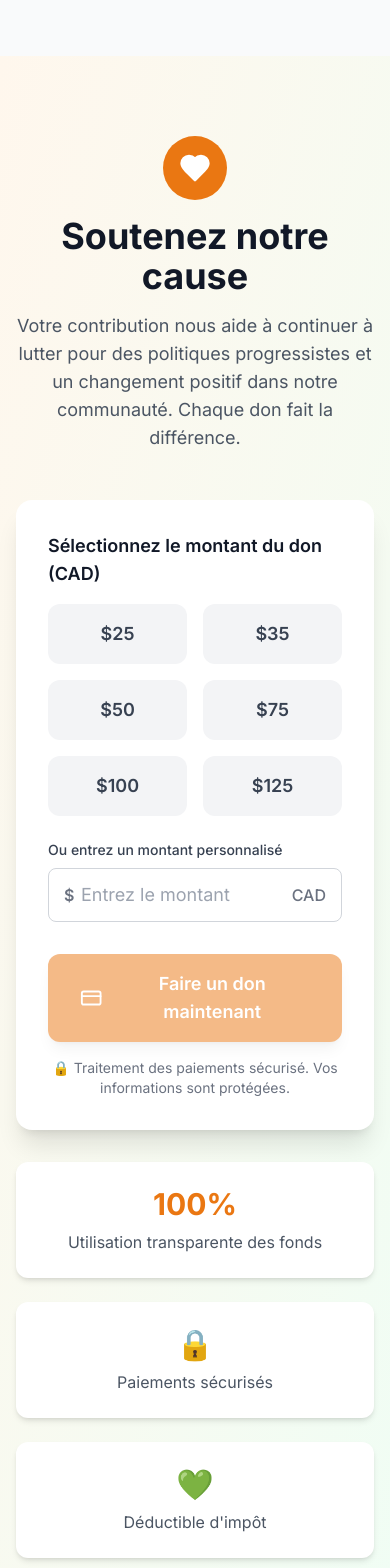
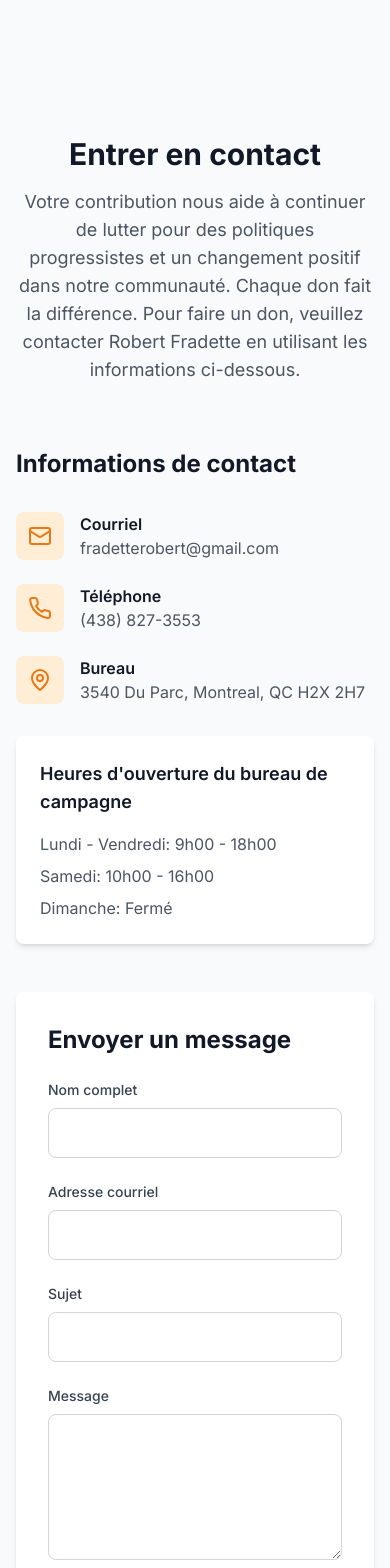
Before and after one commit to venkatesh-venk/robert-portfolio, a Next.js app: page /fr in a window 390 px wide. Shown: the part 7800-9368 px from the top of the page. Built offline with nearby package versions, Linux system fonts and the light colour scheme.

Commit message:
Update contact information and team member details in English and French, remove Donate component from navigation and home pages, and enhance the Contact component with localized text for improved user experience.

```diff
--- a/messages/en.json
+++ b/messages/en.json
@@ -151,7 +151,7 @@
   },
   "Contact": {
     "title": "Get In Touch",
-    "subtitle": "Have questions or want to get involved? We would love to hear from you. Together, we can build a better future for our community.",
+    "subtitle": "Your contribution helps us continue fighting for progressive policies and positive change in our community. Every donation makes a difference. To make a donation, please contact Robert Fradette using the information below.",
     "contactInformation": "Contact Information",
     "email": "Email",
     "phone": "Phone",
--- a/messages/fr.json
+++ b/messages/fr.json
@@ -151,7 +151,7 @@
   },
   "Contact": {
     "title": "Entrer en contact",
-    "subtitle": "Vous avez des questions ou vous voulez vous impliquer? Nous aimerions avoir de vos nouvelles. Ensemble, nous pouvons construire un meilleur avenir pour notre communauté.",
+    "subtitle": "Votre contribution nous aide à continuer de lutter pour des politiques progressistes et un changement positif dans notre communauté. Chaque don fait la différence. Pour faire un don, veuillez contacter Robert Fradette en utilisant les informations ci-dessous.",
     "contactInformation": "Informations de contact",
     "email": "Courriel",
     "phone": "Téléphone",
--- a/src/app/en/our-movement/page.tsx
+++ b/src/app/en/our-movement/page.tsx
@@ -89,7 +89,7 @@ export default function OurMovementPage() {
                 What is <span className="text-primary-400">Citoyens en Action</span>?
               </h1>
               <p className="text-xl text-white/90">
-                Citoyens en Action is a grassroots progressive political movement dedicated to creating positive change in our community through collaboration, innovation, and genuine commitment to public service.
+              Citoyens en Action is a progressive and environmentally conscious political movement dedicated to creating positive change in our community through collaboration, innovation, and a genuine commitment to public service.
               </p>
             </motion.div>
           </div>
--- a/src/app/en/page.tsx
+++ b/src/app/en/page.tsx
@@ -2,7 +2,6 @@ import Hero from "@/components/Hero";
 import About from "@/components/About";
 import Community from "@/components/Community";
 import Issues from "@/components/Issues";
-import Donate from "@/components/Donate";
 import Contact from "@/components/Contact";
 import Navigation from "@/components/Navigation";
 
@@ -14,7 +13,6 @@ export default function EnHome() {
       <About />        {/* Section 2: WHO - The People & The Movement */}
       <Community />    {/* Section 3: WHERE - The Community & The Action */}
       <Issues />       {/* Platform/Issues */}
-      <Donate />
       <Contact />
     </main>
   );
--- a/src/app/fr/page.tsx
+++ b/src/app/fr/page.tsx
@@ -2,7 +2,6 @@ import Hero from "@/components/Hero";
 import About from "@/components/About";
 import Community from "@/components/Community";
 import Issues from "@/components/Issues";
-import Donate from "@/components/Donate";
 import Contact from "@/components/Contact";
 import Navigation from "@/components/Navigation";
 
@@ -14,7 +13,6 @@ export default function FrHome() {
       <About />        {/* Section 2: QUI - Les Personnes & Le Mouvement */}
       <Community />    {/* Section 3: OÙ - La Communauté & L'Action */}
       <Issues />       {/* Plateforme/Enjeux */}
-      <Donate />
       <Contact />
     </main>
   );
--- a/src/components/Contact.tsx
+++ b/src/components/Contact.tsx
@@ -3,8 +3,10 @@
 import { motion } from "framer-motion";
 import { Mail, Phone, MapPin, Send } from "lucide-react";
 import { useState } from "react";
+import { useTranslations } from '@/contexts/LocaleContext';
 
 const Contact = () => {
+  const t = useTranslations('Contact');
   const [formData, setFormData] = useState({
     name: "",
     email: "",
@@ -38,11 +40,10 @@ const Contact = () => {
           className="text-center mb-16"
         >
           <h2 className="text-3xl md:text-4xl font-bold text-gray-900 mb-4">
-            Get In Touch
+            {t('title')}
           </h2>
           <p className="text-lg text-gray-600 max-w-3xl mx-auto">
-            Have questions or want to get involved? I would love to hear from you.
-            Together, we can build a better future for our community.
+            {t('subtitle')}
           </p>
         </motion.div>
 
@@ -54,14 +55,14 @@ const Contact = () => {
             transition={{ duration: 0.8 }}
             viewport={{ once: true }}
           >
-            <h3 className="text-2xl font-bold text-gray-900 mb-8">Contact Information</h3>
+            <h3 className="text-2xl font-bold text-gray-900 mb-8">{t('contactInformation')}</h3>
             <div className="space-y-6">
               <div className="flex items-center">
                 <div className="w-12 h-12 bg-primary-100 rounded-lg flex items-center justify-center mr-4">
                   <Mail className="w-6 h-6 text-primary-600" />
                 </div>
                 <div>
-                  <p className="font-semibold text-gray-900">Email</p>
+                  <p className="font-semibold text-gray-900">{t('email')}</p>
                   <p className="text-gray-600">fradetterobert@gmail.com</p>
                 </div>
               </div>
@@ -71,7 +72,7 @@ const Contact = () => {
                   <Phone className="w-6 h-6 text-primary-600" />
                 </div>
                 <div>
-                  <p className="font-semibold text-gray-900">Phone</p>
+                  <p className="font-semibold text-gray-900">{t('phone')}</p>
                   <p className="text-gray-600">(438) 827-3553</p>
                 </div>
               </div>
@@ -81,7 +82,7 @@ const Contact = () => {
                   <MapPin className="w-6 h-6 text-primary-600" />
                 </div>
                 <div>
-                  <p className="font-semibold text-gray-900">Office</p>
+                  <p className="font-semibold text-gray-900">{t('office')}</p>
                   <p className="text-gray-600">3540 Du Parc, Montreal, QC H2X 2H7</p>
                 </div>
               </div>
@@ -89,12 +90,12 @@ const Contact = () => {
 
             <div className="mt-8 p-6 bg-white rounded-lg shadow-md">
               <h4 className="text-lg font-semibold text-gray-900 mb-4">
-                Campaign Office Hours
+                {t('campaignOfficeHours')}
               </h4>
               <div className="space-y-2 text-gray-600">
-                <p>Monday - Friday: 9:00 AM - 6:00 PM</p>
-                <p>Saturday: 10:00 AM - 4:00 PM</p>
-                <p>Sunday: Closed</p>
+                <p>{t('officeHours.weekdays')}</p>
+                <p>{t('officeHours.saturday')}</p>
+                <p>{t('officeHours.sunday')}</p>
               </div>
             </div>
           </motion.div>
@@ -107,12 +108,12 @@ const Contact = () => {
             viewport={{ once: true }}
           >
             <form onSubmit={handleSubmit} className="bg-white p-8 rounded-lg shadow-md">
-              <h3 className="text-2xl font-bold text-gray-900 mb-6">Send a Message</h3>
+              <h3 className="text-2xl font-bold text-gray-900 mb-6">{t('sendMessage')}</h3>
 
               <div className="grid md:grid-cols-2 gap-6 mb-6">
                 <div>
                   <label htmlFor="name" className="block text-sm font-medium text-gray-700 mb-2">
-                    Full Name
+                    {t('form.fullName')}
                   </label>
                   <input
                     type="text"
@@ -126,7 +127,7 @@ const Contact = () => {
                 </div>
                 <div>
                   <label htmlFor="email" className="block text-sm font-medium text-gray-700 mb-2">
-                    Email Address
+                    {t('form.emailAddress')}
                   </label>
                   <input
                     type="email"
@@ -142,7 +143,7 @@ const Contact = () => {
 
               <div className="mb-6">
                 <label htmlFor="subject" className="block text-sm font-medium text-gray-700 mb-2">
-                  Subject
+                  {t('form.subject')}
                 </label>
                 <input
                   type="text"
@@ -157,7 +158,7 @@ const Contact = () => {
 
               <div className="mb-6">
                 <label htmlFor="message" className="block text-sm font-medium text-gray-700 mb-2">
-                  Message
+                  {t('form.message')}
                 </label>
                 <textarea
                   id="message"
@@ -175,7 +176,7 @@ const Contact = () => {
                 className="w-full bg-primary-600 text-white py-3 px-6 rounded-lg font-semibold hover:bg-primary-700 transition-colors duration-200 flex items-center justify-center"
               >
                 <Send className="w-5 h-5 mr-2" />
-                Send Message
+                {t('form.sendMessage')}
               </button>
             </form>
           </motion.div>
--- a/src/components/Donate.tsx
+++ /dev/null
@@ -1,192 +0,0 @@
-"use client";
-
-import { useState } from 'react';
-import { motion } from 'framer-motion';
-import { Heart, Check, CreditCard } from 'lucide-react';
-import { useTranslations } from '@/contexts/LocaleContext';
-
-const Donate = () => {
-  const t = useTranslations('Donate');
-  const [selectedAmount, setSelectedAmount] = useState<number | null>(null);
-  const [customAmount, setCustomAmount] = useState('');
-  const [isProcessing, setIsProcessing] = useState(false);
-
-  const donationAmounts = [25, 35, 50, 75, 100, 125];
-
-  const handleDonate = (e: React.FormEvent) => {
-    e.preventDefault();
-    setIsProcessing(true);
-
-    const amount = selectedAmount || parseFloat(customAmount);
-
-    // Simulate donation processing
-    setTimeout(() => {
-      alert(`${t('thankYou')} $${amount} CAD!`);
-      setIsProcessing(false);
-      setSelectedAmount(null);
-      setCustomAmount('');
-    }, 1500);
-  };
-
-  const handleAmountClick = (amount: number) => {
-    setSelectedAmount(amount);
-    setCustomAmount('');
-  };
-
-  const handleCustomAmountChange = (e: React.ChangeEvent<HTMLInputElement>) => {
-    const value = e.target.value;
-    setCustomAmount(value);
-    if (value) {
-      setSelectedAmount(null);
-    }
-  };
-
-  const isValidAmount = selectedAmount || (customAmount && parseFloat(customAmount) > 0);
-
-  return (
-    <section id="donate" className="py-20 bg-gradient-to-br from-primary-50 to-green-50">
-      <div className="max-w-7xl mx-auto px-4 sm:px-6 lg:px-8">
-        {/* Header */}
-        <motion.div
-          initial={{ opacity: 0, y: 20 }}
-          whileInView={{ opacity: 1, y: 0 }}
-          viewport={{ once: true }}
-          transition={{ duration: 0.6 }}
-          className="text-center mb-12"
-        >
-          <div className="inline-flex items-center justify-center w-16 h-16 bg-primary-600 rounded-full mb-4">
-            <Heart className="w-8 h-8 text-white" fill="white" />
-          </div>
-          <h2 className="text-4xl md:text-5xl font-bold text-gray-900 mb-4">
-            {t('title')}
-          </h2>
-          <p className="text-lg text-gray-600 max-w-3xl mx-auto">
-            {t('subtitle')}
-          </p>
-        </motion.div>
-
-        {/* Donation Form */}
-        <motion.div
-          initial={{ opacity: 0, y: 20 }}
-          whileInView={{ opacity: 1, y: 0 }}
-          viewport={{ once: true }}
-          transition={{ duration: 0.6, delay: 0.2 }}
-          className="max-w-4xl mx-auto"
-        >
-          <div className="bg-white rounded-2xl shadow-xl p-8 md:p-12">
-            <form onSubmit={handleDonate}>
-              {/* Donation Amount Selection */}
-              <div className="mb-8">
-                <label className="block text-lg font-semibold text-gray-900 mb-4">
-                  {t('selectAmount')}
-                </label>
-                <div className="grid grid-cols-2 md:grid-cols-3 gap-4 mb-6">
-                  {donationAmounts.map((amount) => (
-                    <motion.button
-                      key={amount}
-                      type="button"
-                      whileHover={{ scale: 1.05 }}
-                      whileTap={{ scale: 0.95 }}
-                      onClick={() => handleAmountClick(amount)}
-                      className={`relative py-4 px-6 rounded-xl font-semibold text-lg transition-all duration-200 ${
-                        selectedAmount === amount
-                          ? 'bg-primary-600 text-white shadow-lg ring-2 ring-primary-600 ring-offset-2'
-                          : 'bg-gray-100 text-gray-700 hover:bg-gray-200'
-                      }`}
-                    >
-                      {selectedAmount === amount && (
-                        <span className="absolute top-2 right-2">
-                          <Check className="w-5 h-5" />
-                        </span>
-                      )}
-                      ${amount}
-                    </motion.button>
-                  ))}
-                </div>
-
-                {/* Custom Amount */}
-                <div>
-                  <label htmlFor="customAmount" className="block text-sm font-medium text-gray-700 mb-2">
-                    {t('customAmount')}
-                  </label>
-                  <div className="relative">
-                    <span className="absolute left-4 top-1/2 transform -translate-y-1/2 text-gray-500 font-semibold">
-                      $
-                    </span>
-                    <input
-                      type="number"
-                      id="customAmount"
-                      min="1"
-                      step="0.01"
-                      value={customAmount}
-                      onChange={handleCustomAmountChange}
-                      placeholder={t('enterAmount')}
-                      className="w-full pl-8 pr-16 py-3 border border-gray-300 rounded-lg focus:ring-2 focus:ring-primary-500 focus:border-primary-500 transition-colors text-lg"
-                    />
-                    <span className="absolute right-4 top-1/2 transform -translate-y-1/2 text-gray-500 font-medium">
-                      CAD
-                    </span>
-                  </div>
-                </div>
-              </div>
-
-              {/* Impact Message */}
-              {isValidAmount && (
-                <motion.div
-                  initial={{ opacity: 0, height: 0 }}
-                  animate={{ opacity: 1, height: 'auto' }}
-                  className="mb-8 p-4 bg-green-50 border border-green-200 rounded-lg"
-                >
-                  <p className="text-green-800 text-center">
-                    <strong>{t('impact')}</strong> {t('impactMessage')}
-                  </p>
-                </motion.div>
-              )}
-
-              {/* Donate Button */}
-              <motion.button
-                type="submit"
-                disabled={!isValidAmount || isProcessing}
-                whileHover={{ scale: isValidAmount ? 1.02 : 1 }}
-                whileTap={{ scale: isValidAmount ? 0.98 : 1 }}
-                className="w-full bg-primary-600 text-white py-4 px-8 rounded-xl font-semibold text-lg hover:bg-primary-700 transition-all duration-200 shadow-lg hover:shadow-xl disabled:opacity-50 disabled:cursor-not-allowed flex items-center justify-center gap-3"
-              >
-                <CreditCard className="w-6 h-6" />
-                {isProcessing ? t('processing') : t('donateButton')}
-              </motion.button>
-
-              {/* Security Note */}
-              <p className="text-center text-sm text-gray-500 mt-4">
-                {t('securityNote')}
-              </p>
-            </form>
-          </div>
-
-          {/* Additional Info */}
-          <motion.div
-            initial={{ opacity: 0 }}
-            whileInView={{ opacity: 1 }}
-            viewport={{ once: true }}
-            transition={{ duration: 0.6, delay: 0.4 }}
-            className="mt-8 grid md:grid-cols-3 gap-6"
-          >
-            <div className="text-center p-6 bg-white rounded-xl shadow-md">
-              <div className="text-3xl font-bold text-primary-600 mb-2">100%</div>
-              <p className="text-gray-600">{t('transparent')}</p>
-            </div>
-            <div className="text-center p-6 bg-white rounded-xl shadow-md">
-              <div className="text-3xl font-bold text-primary-600 mb-2">🔒</div>
-              <p className="text-gray-600">{t('secure')}</p>
-            </div>
-            <div className="text-center p-6 bg-white rounded-xl shadow-md">
-              <div className="text-3xl font-bold text-primary-600 mb-2">💚</div>
-              <p className="text-gray-600">{t('taxDeductible')}</p>
-            </div>
-          </motion.div>
-        </motion.div>
-      </div>
-    </section>
-  );
-};
-
-export default Donate;
--- a/src/components/Navigation.tsx
+++ b/src/components/Navigation.tsx
@@ -15,8 +15,6 @@ const Navigation = () => {
     { name: t('home'), href: "#home" },
     { name: t('about'), href: "#about" },
     { name: t('issues'), href: "#issues" },
-    { name: t('experience'), href: "#experience" },
-    { name: t('donate'), href: "#donate" },
     { name: t('contact'), href: "#contact" },
   ];
 
```
Also changed, not shown: src/app/en/team/page.tsx (+17 -1 lines), src/app/fr/team/page.tsx (+18 -18 lines).
